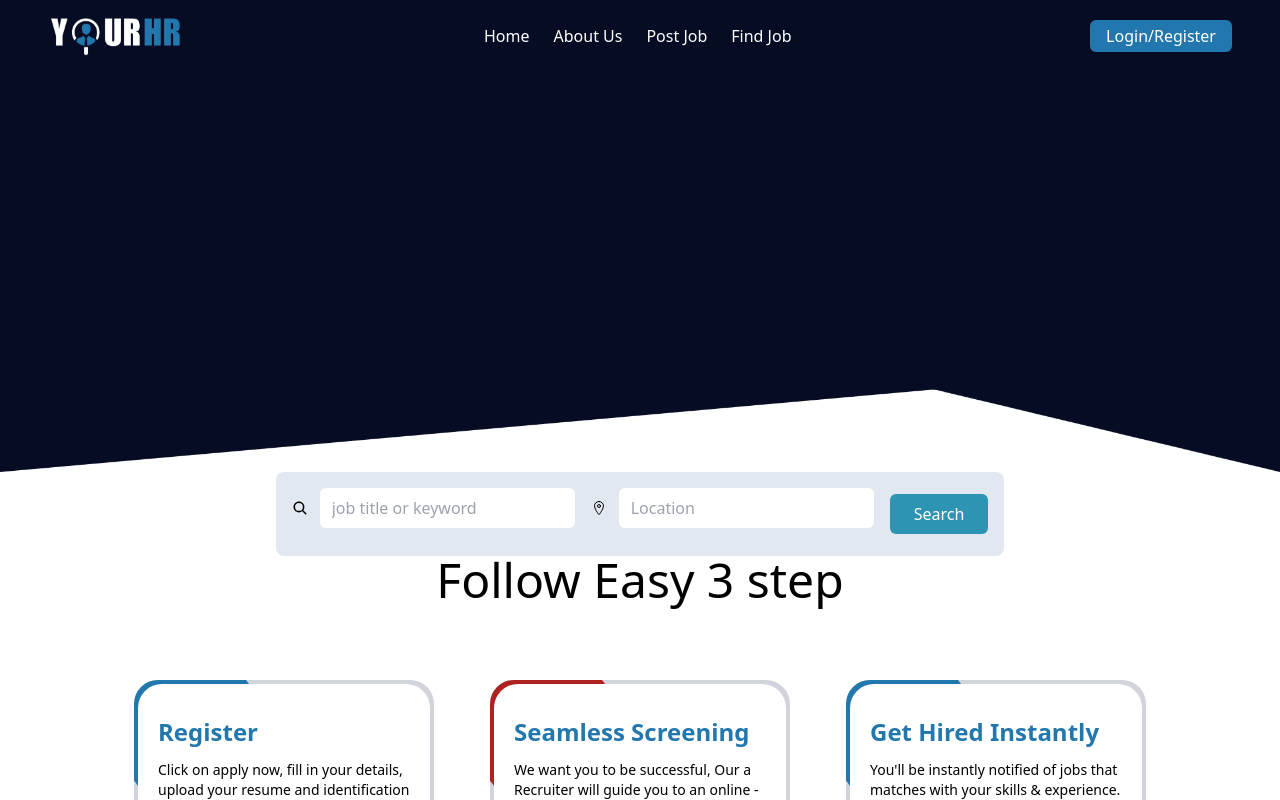
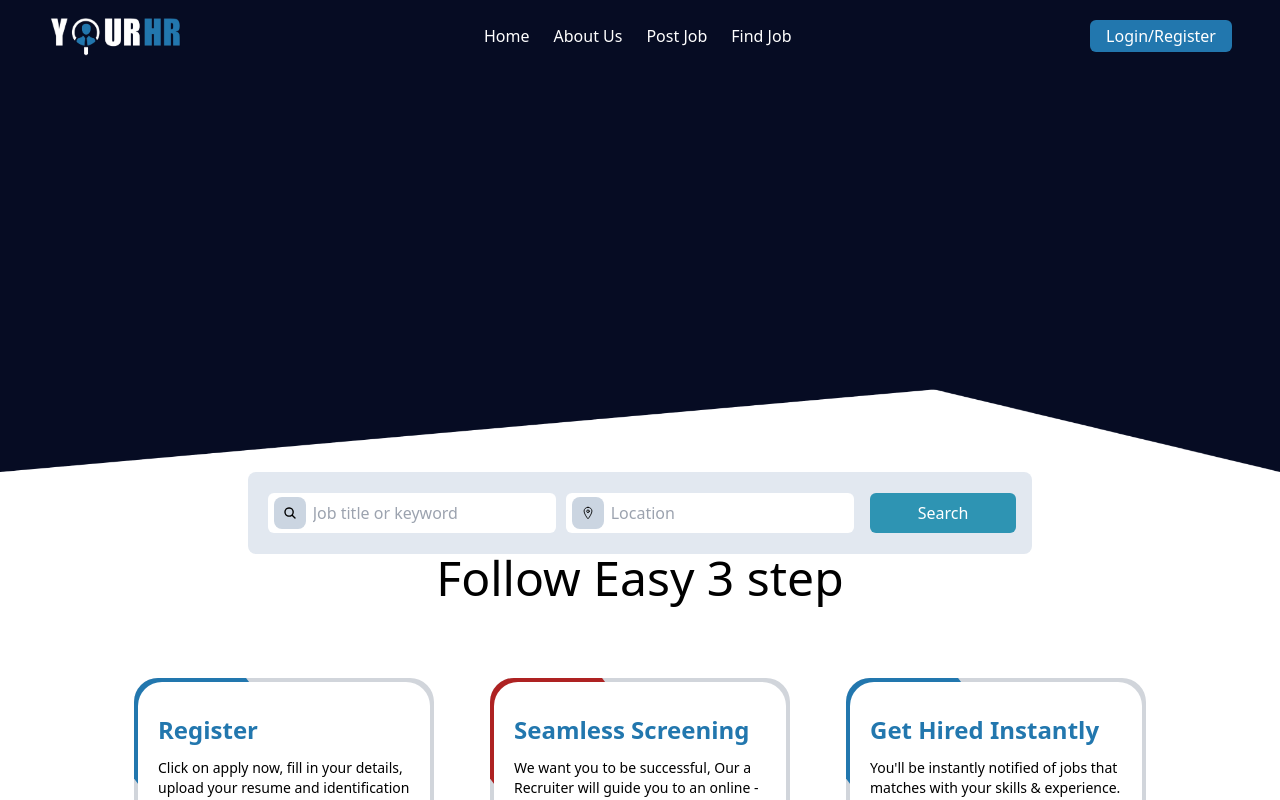
Before and after one commit to Harshakabari/Career-Hub, a React (Create React App) app: page / in a window 1280 px wide. Built offline with nearby package versions, Linux system fonts and the light colour scheme.

Commit message:
modi seach

```diff
--- a/src/pages/main.jsx
+++ b/src/pages/main.jsx
@@ -20,20 +20,20 @@ const main = () => {
 
       {/*=========== Search bar ============ */}
       <div className="text-black p-4 rounded-lg w-max bg-slate-200 m-auto">
-        <Form className="flex items-center gap-4">
+        <Form className="flex items-center gap-4 h-[50px] ">
 
           <FormGroup className="flex gap-3 items-center form__group form__group-fast ">
-            <IoSearch />
-            <input className='p-2 px-3 rounded-md' type="text" placeholder="job title or keyword" />
+            <IoSearch className='mt-3 ml-[10px] mr-[-50px] z-10 border-transparent bg-slate-300 rounded-lg border-2 h-8 w-8 p-[7px]' />
+            <input className='p-2 mt-3 px-3 pl-[45px] rounded-md' type="text" placeholder="Job title or keyword" />
           </FormGroup>
 
-          <FormGroup className="flex gap-3 items-center form__group form__group-fast ">
-            <IoLocationOutline />
-            <input className='p-2 px-3 rounded-md' type="text" placeholder="Location" />
+          <FormGroup className="flex mt-3 gap-3 items-center form__group form__group-fast ">
+            <IoLocationOutline className=' mr-[-50px] z-10 border-transparent bg-slate-300 rounded-lg border-2 h-8 w-8 p-[7px]'/>
+            <input className='p-2 px-3 pl-[45px] rounded-md' type="text" placeholder="Location" />
           </FormGroup>
 
           <button
-            className="bg-[#2e94b3] text-white rounded-md p-2 px-6"
+            className="bg-[#2e94b3] text-white rounded-md p-2 px-12"
             type="button"
           >
             Search
```
